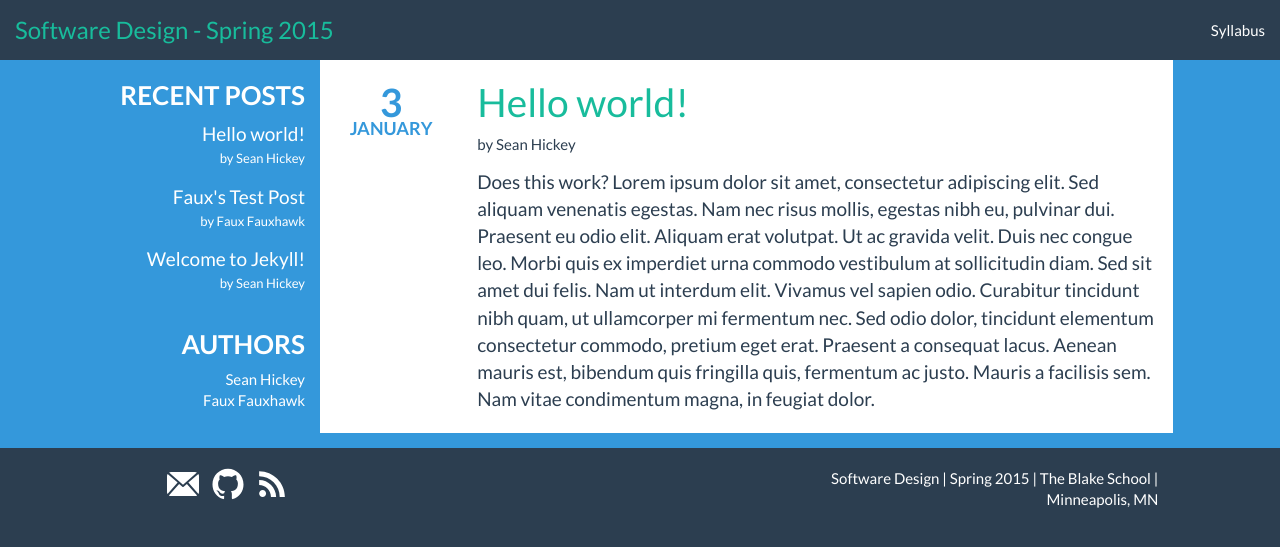
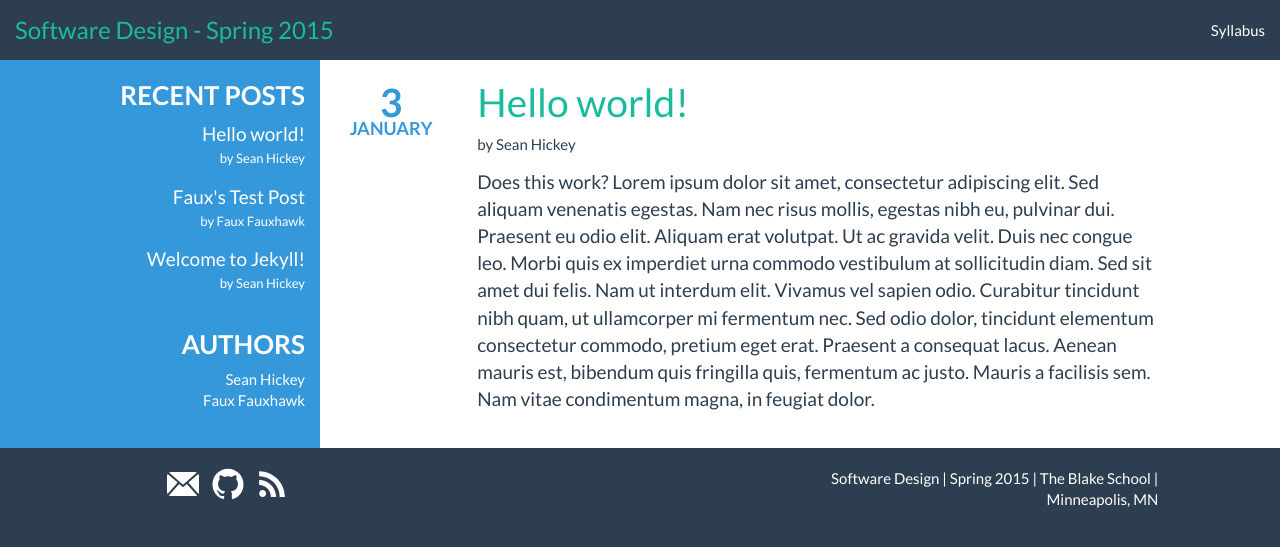
Before and after one commit to BlakeCS-Spring2015/blakecs-spring2015.github.io, a Jekyll site: the page built from index.html, in a window 1280 px wide. Shown: the top 547 px of the page. Built offline with Jekyll 4.4.1, drawn with Linux system fonts in a browser that asks for light colours.

Commit message:
Fixed background color on post pages

```diff
--- a/_sass/_custom.scss
+++ b/_sass/_custom.scss
@@ -7,7 +7,7 @@
 }
 
 .content-row {
-  background: $brand-info;
+  background: #fff;
 }
 
 #footer {
@@ -29,6 +29,7 @@ ul.social-media-list {
 }
 
 .sidebar {
+  background: $brand-info;
   color: #fff;
   h1, h2, h3, h4, h5, h6 {
     text-transform: uppercase;
```
